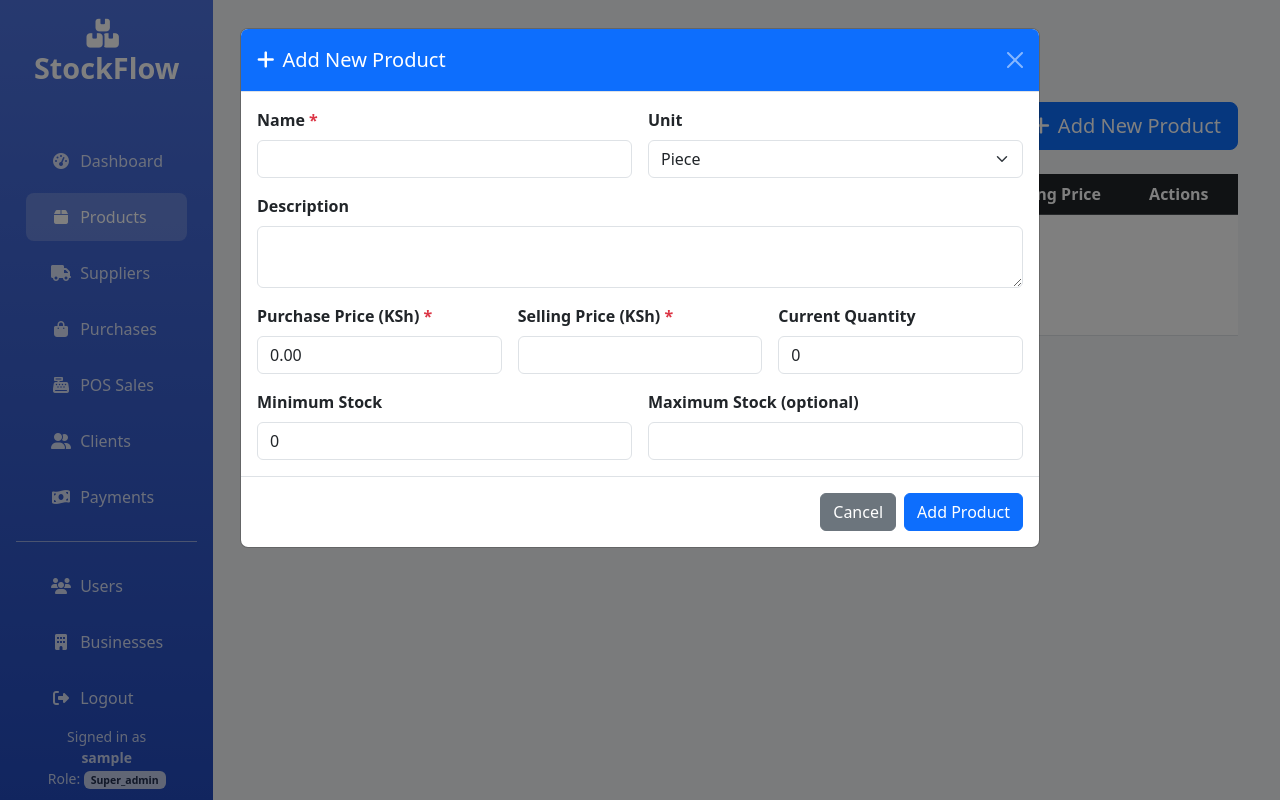
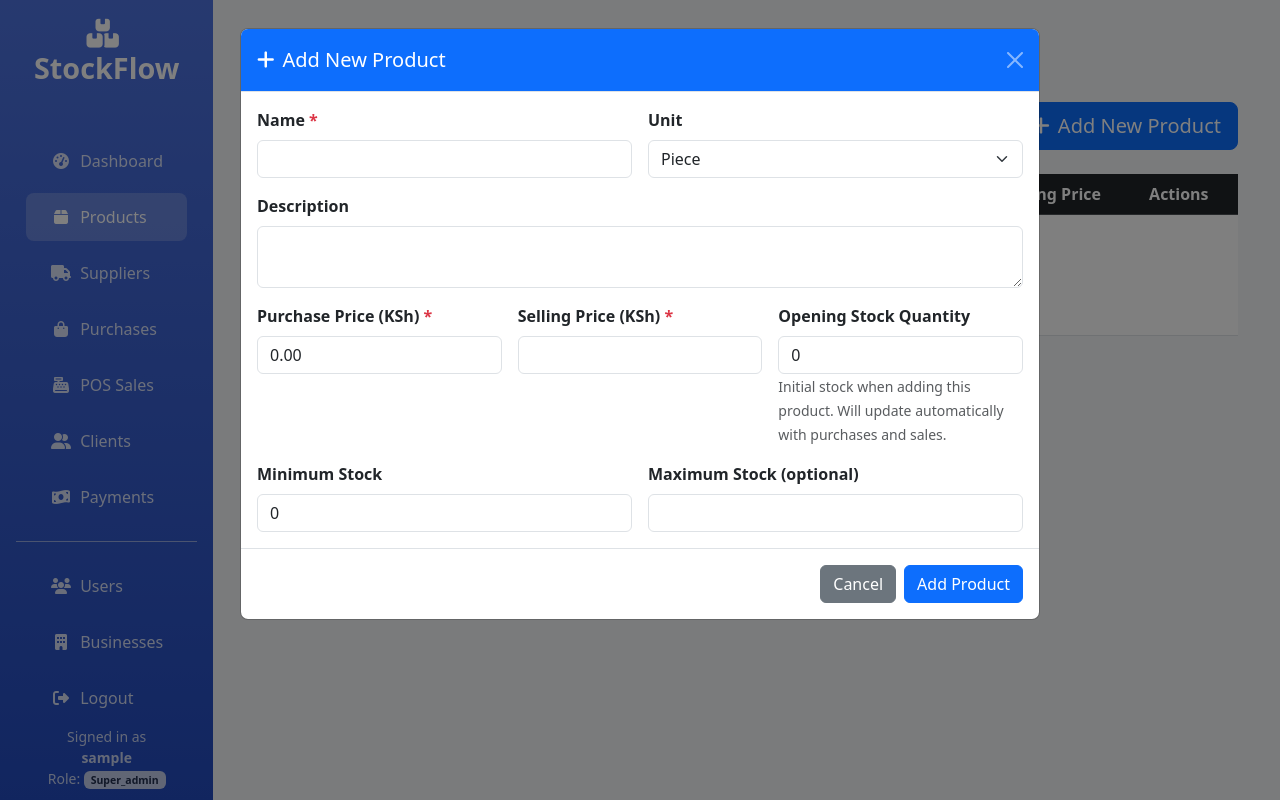
Before and after one commit to VINN5/StockFlow, a Flask app: page /products/ in a window 1280 px wide, after a click on "Add New Product". Run offline with Flask 3, Linux system fonts and the light colour scheme; the visitor is signed in with stand-in values (Sample User, id 1); data that the repository does not hold is empty.

Commit message:
Improve product add form: clarify opening stock quantity with note

```diff
--- a/frontend/templates/products.html
+++ b/frontend/templates/products.html
@@ -100,8 +100,9 @@
                             <input type="number" step="0.01" name="selling_price" class="form-control" required>
                         </div>
                         <div class="col-md-4">
-                            <label class="form-label fw-bold">Current Quantity</label>
-                            <input type="number" name="current_quantity" class="form-control" value="0">
+                            <label class="form-label fw-bold">Opening Stock Quantity</label>
+                            <input type="number" name="current_quantity" class="form-control" value="0" min="0">
+                            <small class="form-text text-muted">Initial stock when adding this product. Will update automatically with purchases and sales.</small>
                         </div>
                         <div class="col-md-6">
                             <label class="form-label fw-bold">Minimum Stock</label>
```
